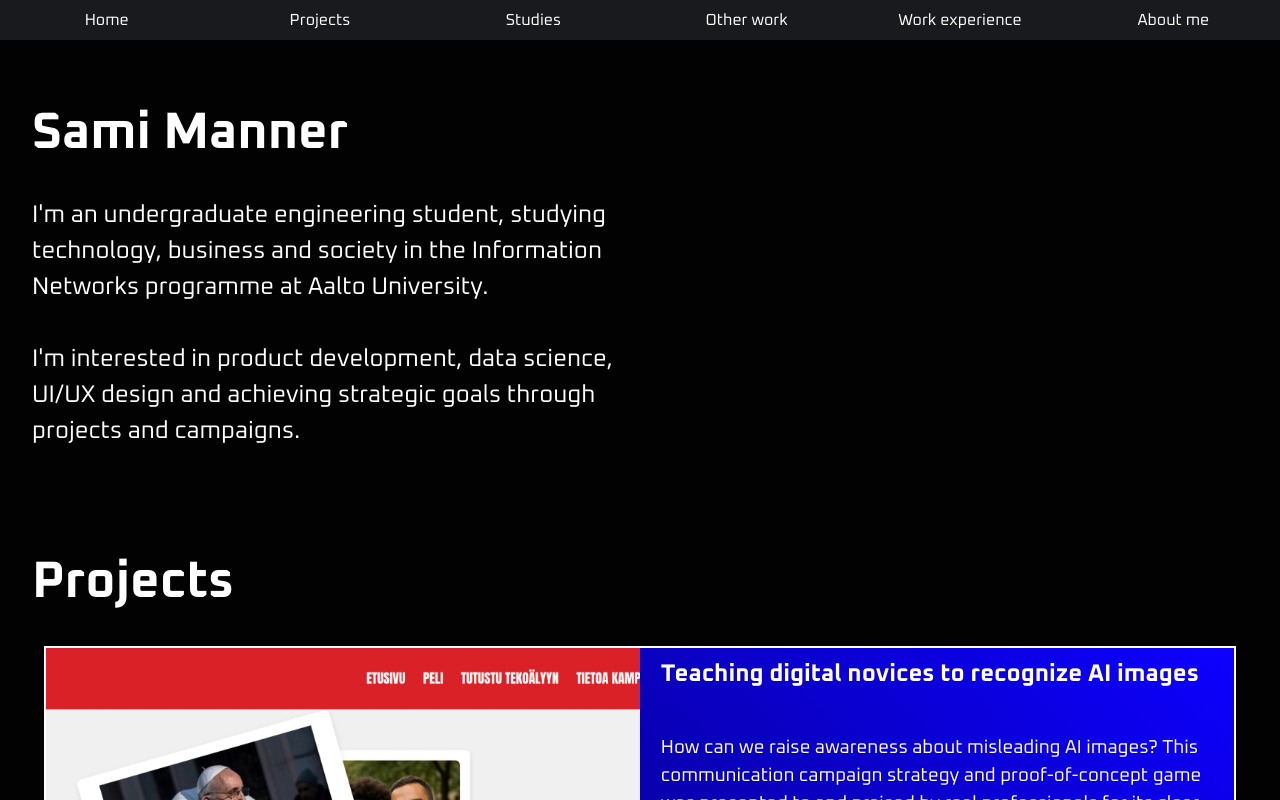
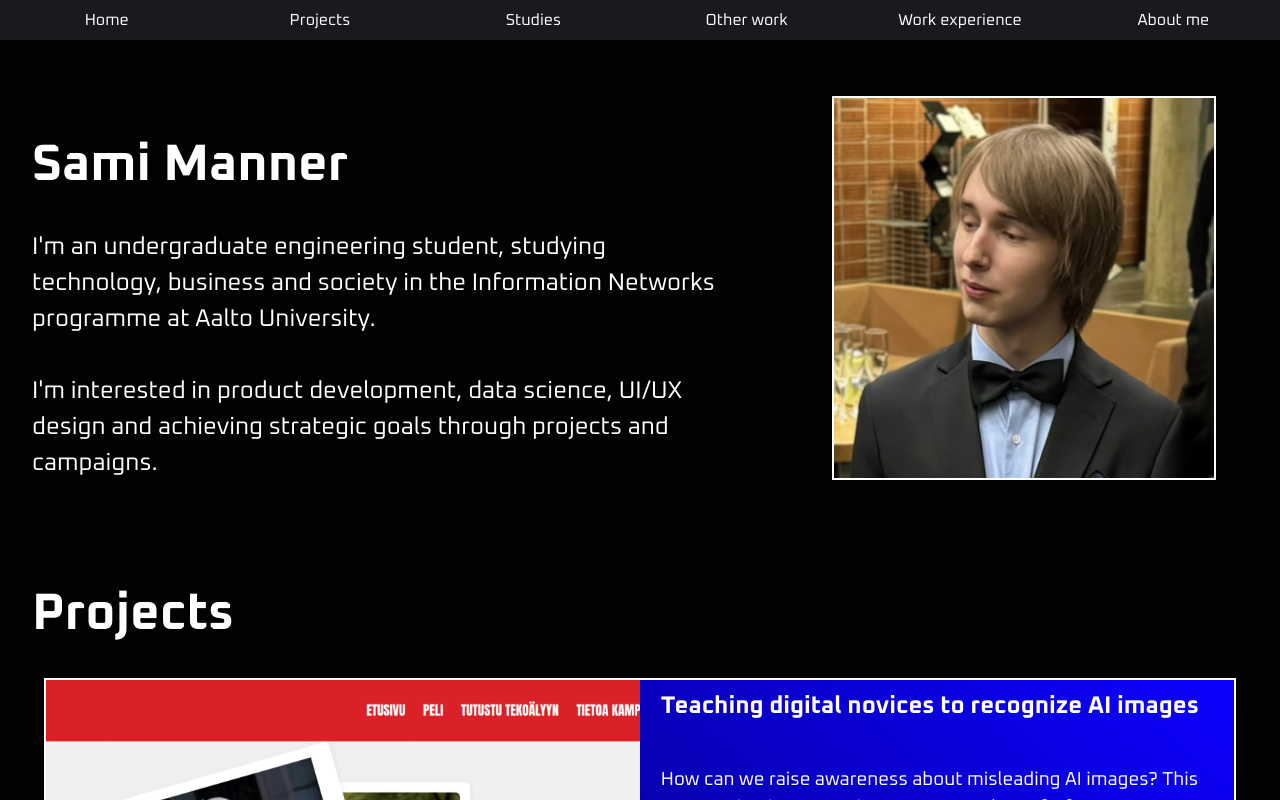
Before and after one commit to silentwinter0/portfolio, a React (Vite) app: page / in a window 1280 px wide. Shown: the top 800 px of the page. Built offline with nearby package versions, Linux system fonts and the light colour scheme.

Commit message:
Added self-portrait to front page

```diff
--- a/src/pages/FrontPage.css
+++ b/src/pages/FrontPage.css
@@ -44,14 +44,48 @@ html, body, #root {
 }
 
 .bigtext {
-  font-size: 24px;
+  font-size: 1.5rem;
   font-weight: 500;
   margin: 0.5rem 0;
-  width: 75%;
 }
 
-.beginning-introduction {
+.introduction-text {
   padding: 2em;
-  width: 70%;
   box-sizing: border-box;
+  width: 60%;
 }
+
+.introduction-box {
+  box-sizing: border-box;
+  display: flex;
+  flex-direction: row;
+  align-items: stretch;
+  justify-content: flex-start;
+  text-align: left;
+  margin-top: 2rem;
+  width: 100%;
+}
+
+.introduction-pic {
+  box-sizing: border-box;
+  display: flex;
+  flex-direction: column;
+  justify-content: center;
+  border: 2px solid white;
+  margin: 0 auto;
+  background-color: #181A1E;
+  max-width: 30vw;
+  max-height: 30vw;
+  height: auto;
+  aspect-ratio: 1;
+  margin-bottom: 1.5rem;
+  margin-top: 1.5rem;
+  overflow: hidden;
+}
+
+.introduction-pic img {
+  width: 100%;
+  height: auto;
+  object-fit: cover;
+  display: block;
+}
--- a/src/pages/FrontPage.jsx
+++ b/src/pages/FrontPage.jsx
@@ -5,13 +5,15 @@ import About from '../components/About.jsx'
 import Projects from '../components/Projects.jsx'
 import OtherWork from '../components/OtherWork.jsx'
 import Article from '../components/Article.jsx'
+import selfPortrait from '../assets/images/pic1.jpg'
 
 function FrontPage() {
 
   return (
     <div className="background">
       <Header />
-      <div className="beginning-introduction">
+      <div className='introduction-box'>
+        <div className="introduction-text">
         <h1>Sami Manner</h1>
         <p className='bigtext'>
           I'm an undergraduate engineering student, studying technology,
@@ -22,6 +24,10 @@ function FrontPage() {
           data science, UI/UX design and achieving strategic goals through projects and
           campaigns.
         </p>
+        </div>
+        <div className="introduction-pic">
+          <img src={selfPortrait} alt="A picture of myself." />
+        </div>
       </div>
       <div className="card" id='projects'>
         <h1>Projects</h1>
```
